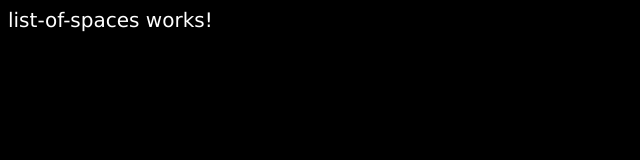
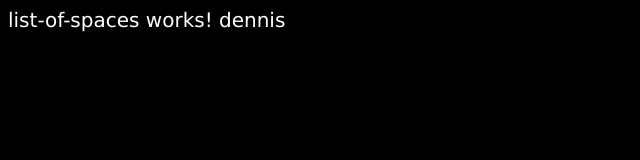
Before and after one commit to saoholt/angular-ivy-mr6tnv, an Angular app: page /list in a window 1280 px wide. Shown: the top 160 px of the page, without its empty margins (0-640 px from the left). Built offline with nearby package versions, Linux system fonts and the light colour scheme.

Commit message:
1 file modified

```diff
--- a/src/app/list-of-spaces/list-of-spaces.component.html
+++ b/src/app/list-of-spaces/list-of-spaces.component.html
@@ -1,3 +1 @@
-<p>
-list-of-spaces works!
-</p>
+<p>list-of-spaces works! dennis</p>
```
